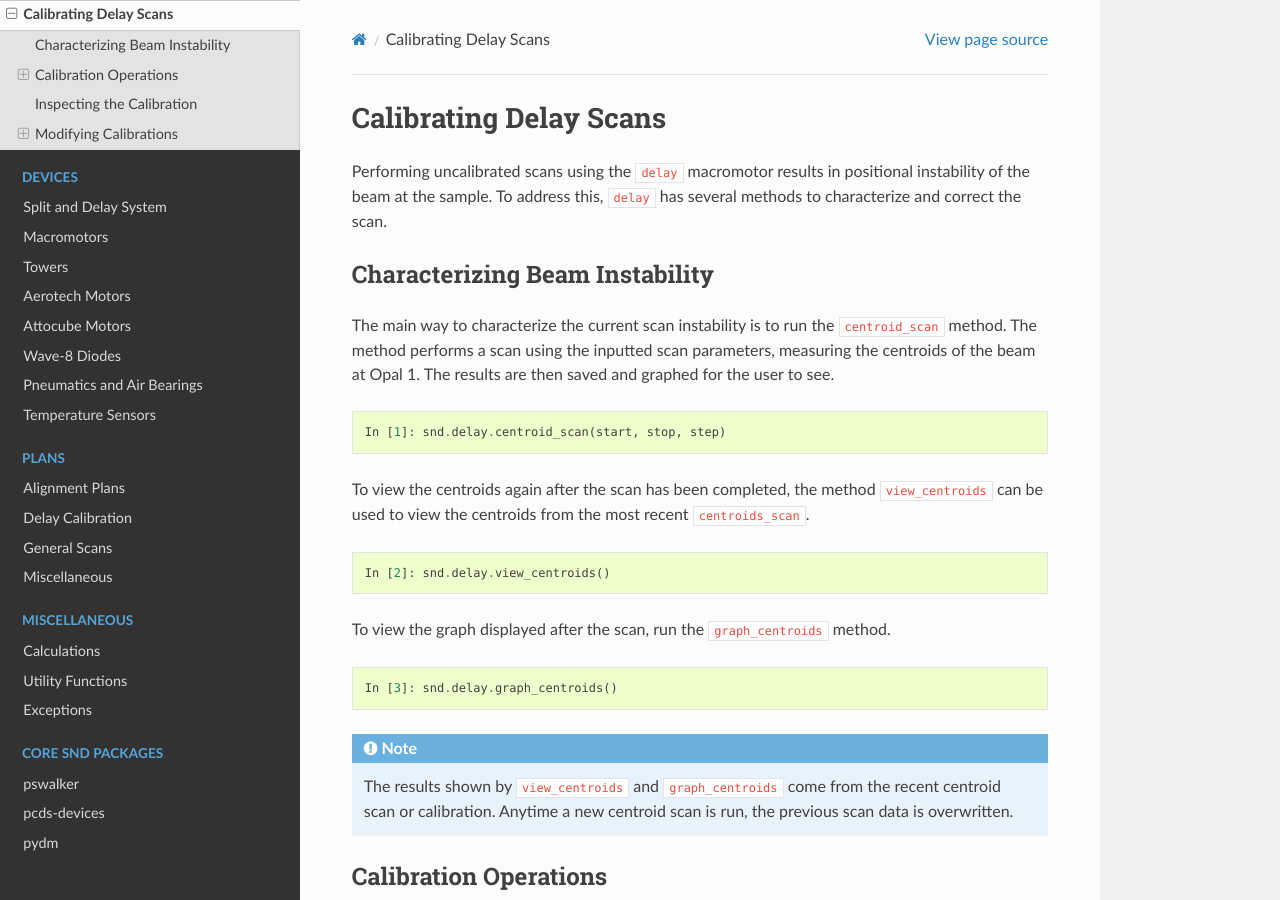
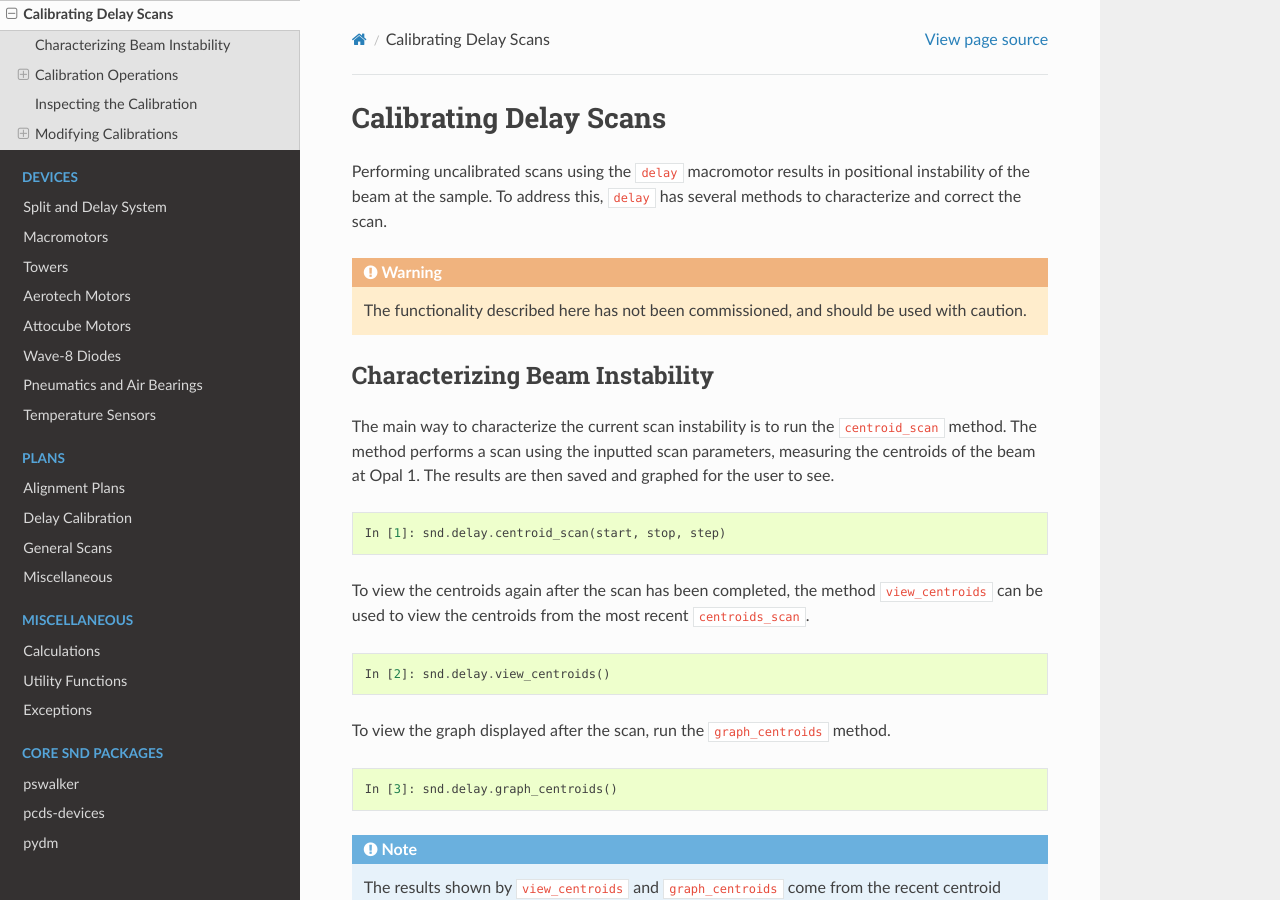
Before and after one commit to teddyrendahl/HXRSnD, a Sphinx documentation site: the page built from docs/source/calibrating_delay_scans.rst, in a window 1280 px wide and 900 px high. Built offline with Sphinx 7.4.7 and the Read the Docs theme 2.0.0, drawn with Linux system fonts in a browser that asks for light colours.

Commit message:
DOC: Adding a warning to the documentation page.

```diff
--- a/docs/source/calibrating_delay_scans.rst
+++ b/docs/source/calibrating_delay_scans.rst
@@ -5,6 +5,9 @@ Calibrating Delay Scans
 Performing uncalibrated scans using the ``delay`` macromotor results in
 positional instability of the beam at the sample. To address this, ``delay`` has
 several methods to characterize and correct the scan.
+
+.. warning:: The functionality described here has not been commissioned, and
+             should be used with caution.
 
 Characterizing Beam Instability
 ===============================
```
